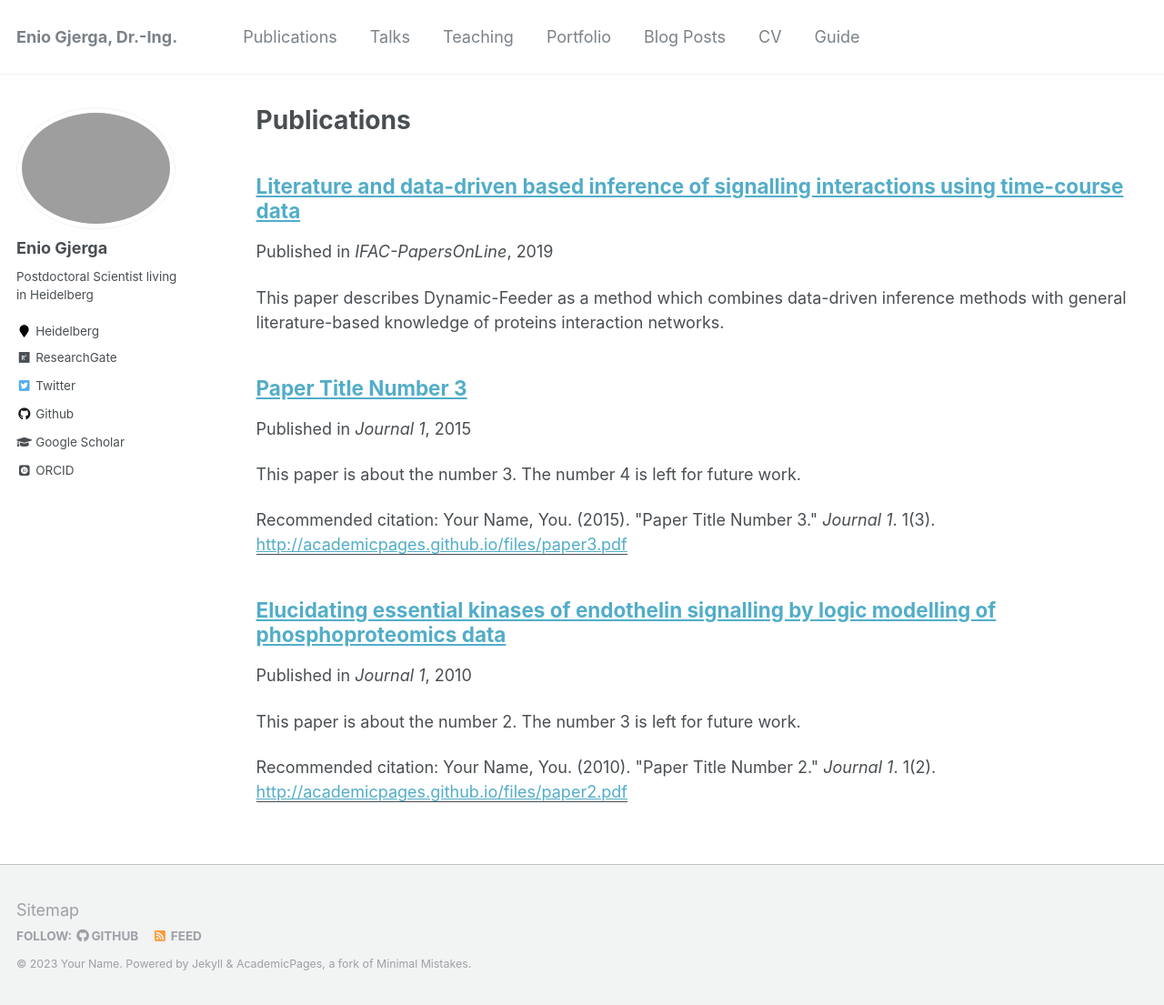
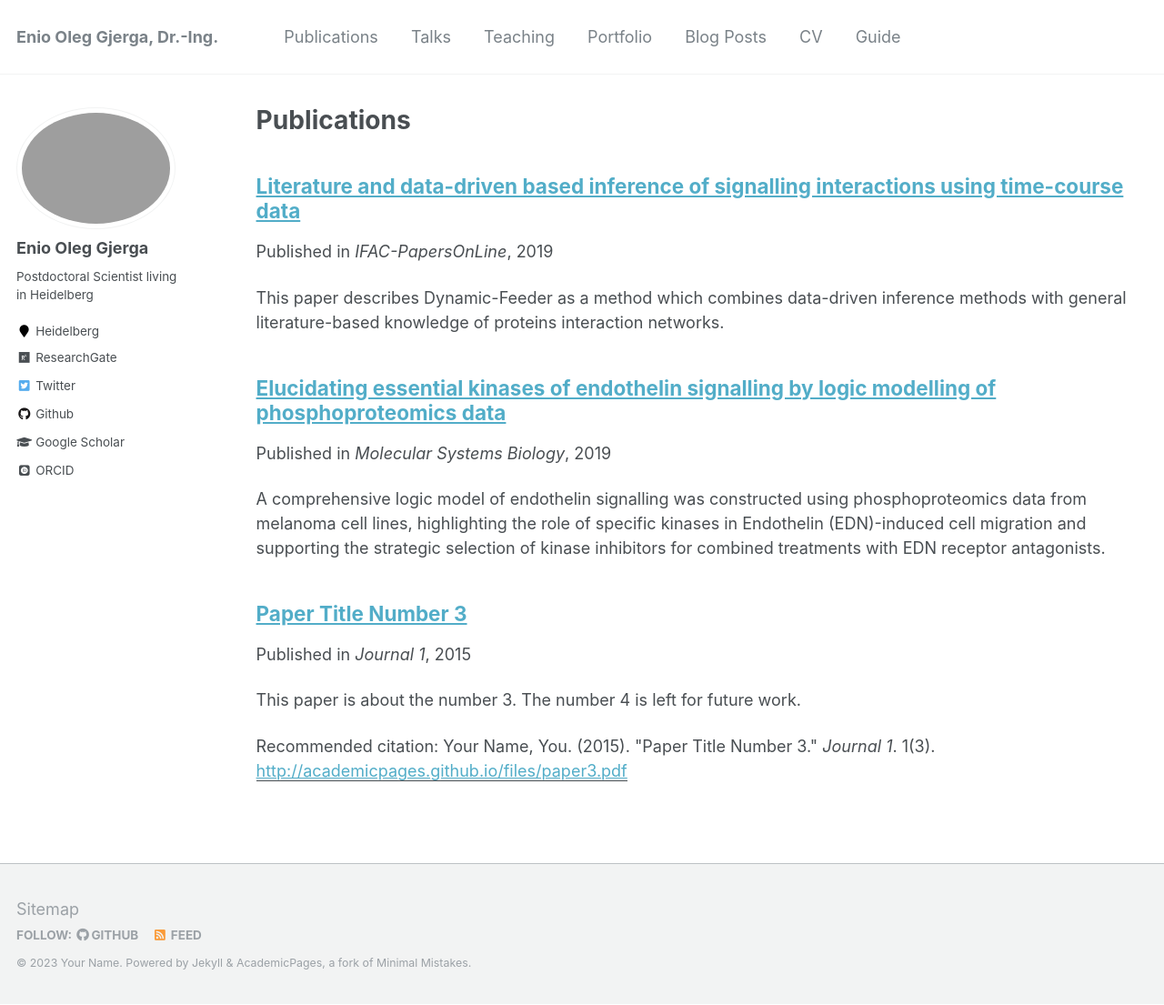
Before and after one commit to enio23/enio23.github.io, a Jekyll site: the page built from _pages/publications.md, in a window 1280 px wide and 1105 px high. Shown: the whole window at 91% size. Built offline with Jekyll 4.4.1, drawn with Linux system fonts in a browser that asks for light colours; some web fonts are replaced.

Commit message:
Update
Update

```diff
--- a/_config.yml
+++ b/_config.yml
@@ -7,7 +7,7 @@
 
 # Site Settings
 locale                   : "en-US"
-title                    : "Enio Gjerga, Dr.-Ing."
+title                    : "Enio Oleg Gjerga, Dr.-Ing."
 title_separator          : "-"
 name                     : &name "Your Name"
 description              : &description "personal description"
@@ -80,7 +80,7 @@ analytics:
 
 # Site Author
 author:
-  name             : "Enio Gjerga"
+  name             : "Enio Oleg Gjerga"
   avatar           : "profile.png"
   bio              : "Postdoctoral Scientist living in Heidelberg"
   location         : "Heidelberg"
--- /dev/null
+++ b/_publications/2009-10-01-paper-title-number-001.md
@@ -0,0 +1,12 @@
+---
+title: "Literature and data-driven based inference of signalling interactions using time-course data"
+collection: publications
+excerpt: 'This paper describes Dynamic-Feeder as a method which combines data-driven inference methods with general literature-based knowledge of proteins interaction networks.'
+date: 2019-12-26
+venue: 'IFAC-PapersOnLine'
+---
+This paper describes Dynamic-Feeder as a method which combines data-driven inference methods with general literature-based knowledge of proteins interaction networks.
+
+[Download paper here](http://enio23.github.io/files/paper001.pdf)
+
+**Recommended citation:** Enio Gjerga, Panuwat Trairatphisan, Attila Gabor, and Julio Saez-Rodriguez. 2019. "Literature and Data-Driven Based Inference of Signalling Interactions Using Time-Course Data." _IFAC-PapersOnLine_. [https://doi.org/10.1016/j.ifacol.2019.12.235](https://doi.org/10.1016/j.ifacol.2019.12.235).
--- a/_publications/2009-10-01-paper-title-number-99.md
+++ /dev/null
@@ -1,12 +0,0 @@
----
-title: "Literature and data-driven based inference of signalling interactions using time-course data"
-collection: publications
-excerpt: 'This paper describes Dynamic-Feeder as a method which combines data-driven inference methods with general literature-based knowledge of proteins interaction networks.'
-date: 2019-12-26
-venue: 'IFAC-PapersOnLine'
----
-This paper describes Dynamic-Feeder as a method which combines data-driven inference methods with general literature-based knowledge of proteins interaction networks.
-
-[Download paper here](http://enio23.github.io/files/paper99.pdf)
-
-**Recommended citation:** Enio Gjerga, Panuwat Trairatphisan, Attila Gabor, and Julio Saez-Rodriguez. 2019. "Literature and Data-Driven Based Inference of Signalling Interactions Using Time-Course Data." _IFAC-PapersOnLine_. [https://doi.org/10.1016/j.ifacol.2019.12.235](https://doi.org/10.1016/j.ifacol.2019.12.235).
--- /dev/null
+++ b/_publications/2010-10-01-paper-title-number-002.md
@@ -0,0 +1,13 @@
+---
+title: "Elucidating essential kinases of endothelin signalling by logic modelling of phosphoproteomics data"
+collection: publications
+excerpt: 'A comprehensive logic model of endothelin signalling was constructed using phosphoproteomics data from melanoma cell lines, highlighting the role of specific kinases in Endothelin (EDN)-induced cell migration and supporting the strategic selection of kinase inhibitors for combined treatments with EDN receptor antagonists.'
+date: 2019-08-06
+venue: 'Molecular Systems Biology'
+---
+A comprehensive logic model of endothelin signalling was constructed using phosphoproteomics data from melanoma cell lines, highlighting the role of specific kinases in Endothelin (EDN)-induced cell migration and supporting the strategic selection of kinase inhibitors for combined treatments with EDN receptor antagonists.
+
+
+[Download paper here](http://enio23.github.io/files/paper002.pdf)
+
+Recommended citation: Schäfer, Alexander, Enio Gjerga, Richard Wd Welford, Imke Renz, Francois Lehembre, Peter Ma Groenen, Julio Saez-Rodriguez, Ruedi Aebersold, and Matthias Gstaiger. 2019. "Elucidating Essential Kinases of Endothelin Signalling by Logic Modelling of Phosphoproteomics Data." _Molecular Systems Biology_ 15 (8): e8828. [https://www.embopress.org/doi/full/10.15252/msb.20198828](https://www.embopress.org/doi/full/10.15252/msb.20198828)
--- a/_publications/2010-10-01-paper-title-number-98.md
+++ /dev/null
@@ -1,15 +0,0 @@
----
-title: "Elucidating essential kinases of endothelin signalling by logic modelling of phosphoproteomics data"
-collection: publications
-permalink: /publication/2010-10-01-paper-title-number-2
-excerpt: 'This paper is about the number 2. The number 3 is left for future work.'
-date: 2010-10-01
-venue: 'Journal 1'
-paperurl: 'http://academicpages.github.io/files/paper2.pdf'
-citation: 'Your Name, You. (2010). &quot;Paper Title Number 2.&quot; <i>Journal 1</i>. 1(2).'
----
-This paper is about the number 2. The number 3 is left for future work.
-
-[Download paper here](http://academicpages.github.io/files/paper2.pdf)
-
-Recommended citation: Your Name, You. (2010). "Paper Title Number 2." <i>Journal 1</i>. 1(2).
```
Also changed, not shown: 3 other files.
